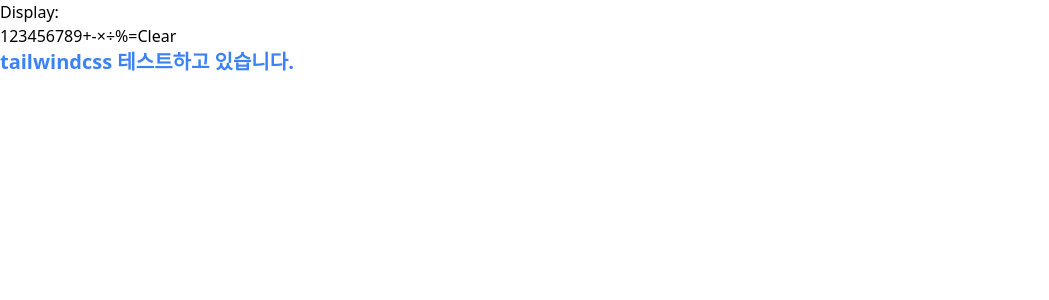
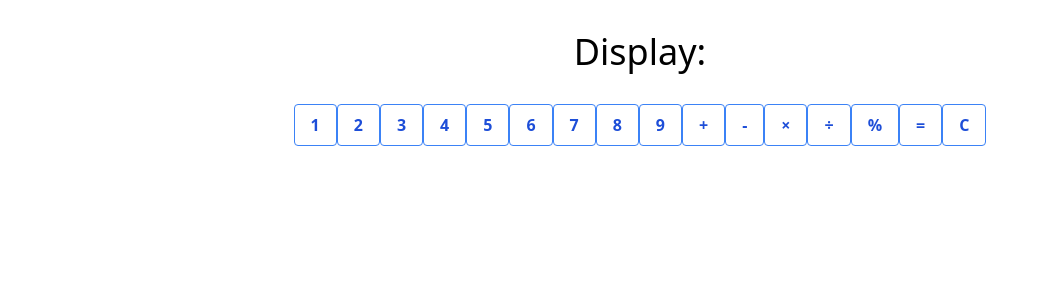
Before and after one commit to doyi0107/react_redux, a React (Create React App) app: page / in a window 1280 px wide. Shown: the top 300 px of the page, without its empty margins (0-1049 px from the left). Built offline with nearby package versions, Linux system fonts and the light colour scheme.

Commit message:
tailwind test

```diff
--- a/src/App.css
+++ b/src/App.css
@@ -1,18 +1,16 @@
-@import "tailwindcss/base";
+/* @import "tailwindcss/base";
 @import "tailwindcss/components";
-@import "tailwindcss/utilities";
-
-#container, #container> div div {
-   border: 5px solid red;
-   margin: 5px;
+@import "tailwindcss/utilities"; */
+/*
+#wrap{
+  height: 200px;
+  width: 100%;
+  margin: 0 auto;
+      justify-content: center;
+        text-align: center;
+        display: grid;
 }
 
-#gird{
-  display: grid;
-  grid-template-columns: 1fr 1fr;
-}
+#center{
 
-input{
-  width: 100px;
-  height: 50px;
-}
+} */
--- a/src/App.js
+++ b/src/App.js
@@ -3,6 +3,7 @@
 import { createStore } from "redux";
 import { Provider, useDispatch, useSelector } from "react-redux";
 import calculatorReducer from "./reducer";
+import "./App.css"
 
 // Actions
 export const ADD_NUMBER = "ADD_NUMBER";
@@ -44,11 +45,20 @@
     dispatch(clearDisplay());
   };
 
+  // class="bg-[#50d71e] w-60 size-full"
+// class="mx-8 ..."
   return (
-    <div>
-      <div>Display: {displayValue}</div>
+    <div
+      id="wrap"
+      class="h-200px w-full mx-auto grid justify-center items-center"
+    >
+      <div id="center" class="w-10vw">
+        <div class="grid justify-center my-8 text-4xl">
+          Display: {displayValue}
+        </div>
         {[1, 2, 3, 4, 5, 6, 7, 8, 9].map((number) => (
           <button
+            class="bg-transparent hover:bg-blue-500 text-blue-700 font-semibold hover:text-white py-2 px-4 border border-blue-500 hover:border-transparent rounded"
             key={number}
             onClick={() => handleNumberClick(number.toString())}
           >
@@ -56,12 +66,27 @@
           </button>
         ))}
         {["+", "-", "×", "÷", "%"].map((operator) => (
-        <button key={operator} onClick={() => handleOperatorClick(operator)}>
+          <button
+            class="bg-transparent hover:bg-blue-500 text-blue-700 font-semibold hover:text-white py-2 px-4 border border-blue-500 hover:border-transparent rounded"
+            key={operator}
+            onClick={() => handleOperatorClick(operator)}
+          >
             {operator}
           </button>
         ))}
-      <button onClick={handleEqualClick}>=</button>
-      <button onClick={handleClearClick}>Clear</button>
+        <button
+          class="bg-transparent hover:bg-blue-500 text-blue-700 font-semibold hover:text-white py-2 px-4 border border-blue-500 hover:border-transparent rounded"
+          onClick={handleEqualClick}
+        >
+          =
+        </button>
+        <button
+          class="bg-transparent hover:bg-blue-500 text-blue-700 font-semibold hover:text-white py-2 px-4 border border-blue-500 hover:border-transparent rounded"
+          onClick={handleClearClick}
+        >
+          C
+        </button>
+      </div>
     </div>
   );
 };
@@ -70,7 +95,6 @@
 const CalculatorApp = () => (
   <Provider store={store}>
     <App />
-    <p className="text-blue-500 text-xl font-bold">tailwindcss 테스트하고 있습니다.</p>
   </Provider>
 );
 
--- a/src/reducer.js
+++ b/src/reducer.js
@@ -13,17 +13,18 @@
     case ADD_NUMBER:
       return {
         ...state,
-        displayValue:
-          state.displayValue === ""
-            ? action.payload.number
-            : state.displayValue + action.payload.number,
+        displayValue: state.displayValue === "" ? action.payload.number :
+         state.displayValue + action.payload.number,
       };
+
+      // 연산자를 눌렀을 때 수행됨
     case ADD_OPERATOR:
       return {
         ...state,
         operator: action.payload.operator,
-        prevValue: state.displayValue,
-        displayValue: "0",
+        // 처음 누른 값
+        prevValue: state.displayValue ,
+        displayValue: "",
       };
 
     case CALCULATE_RESULT:
```
Lines whose indentation alone changed are shown as unchanged.
